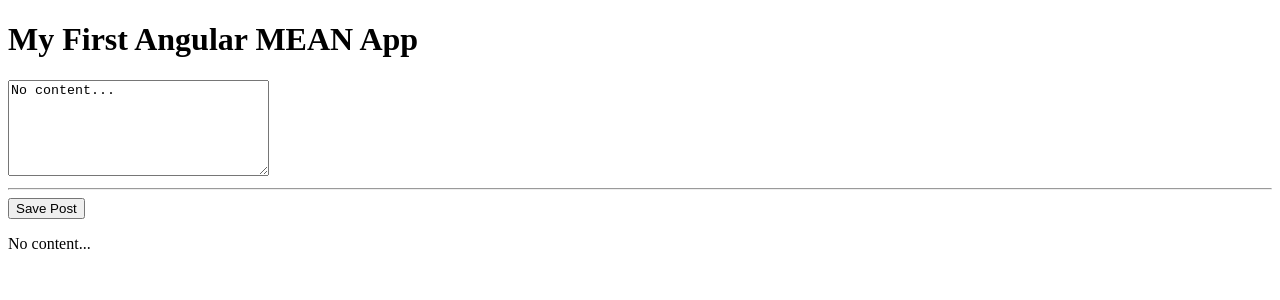
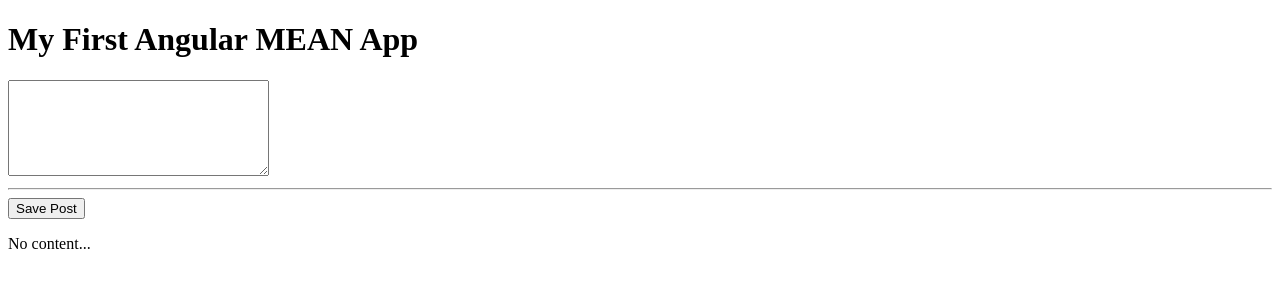
Before and after one commit to essjay05/100DaysOfCode2023_mean-course-starter, an Angular app: page / in a window 1280 px wide. Shown: the top 300 px of the page. Built offline with nearby package versions, Linux system fonts and the light colour scheme.

Commit message:
Added FormModules to app.modules.ts and used ngModel binding in post-create component successfully.

```diff
--- a/src/app/app.module.ts
+++ b/src/app/app.module.ts
@@ -1,5 +1,6 @@
 import { NgModule } from '@angular/core';
 import { BrowserModule } from '@angular/platform-browser';
+import { FormsModule } from '@angular/forms';
 
 import { AppComponent } from './app.component';
 
@@ -11,7 +12,8 @@ import { PostCreateComponent } from './posts/post-create/post-create.component';
     PostCreateComponent
   ],
   imports: [
-    BrowserModule
+    BrowserModule,
+    FormsModule
   ],
   providers: [],
   bootstrap: [AppComponent]
--- a/src/app/posts/post-create/post-create.component.html
+++ b/src/app/posts/post-create/post-create.component.html
@@ -1,4 +1,4 @@
-<textarea name="" [value]="newPost" #postInput cols="30" rows="6"></textarea>
+<textarea name="" [(ngModel)]="enteredValue" cols="30" rows="6"></textarea>
 <hr>
-<button (click)="onAddPost(postInput)">Save Post</button>
+<button (click)="onAddPost()">Save Post</button>
 <p>{{ newPost }}</p>
--- a/src/app/posts/post-create/post-create.component.ts
+++ b/src/app/posts/post-create/post-create.component.ts
@@ -5,10 +5,10 @@ import { Component } from '@angular/core'
   templateUrl: './post-create.component.html'
 })
 export class PostCreateComponent {
+  enteredValue = ''
   newPost = 'No content...'
 
-  onAddPost = (postInput: HTMLTextAreaElement) => {
-    console.dir(postInput)
-    this.newPost = postInput.value
+  onAddPost = () => {
+    this.newPost = this.enteredValue
   }
 }
```
